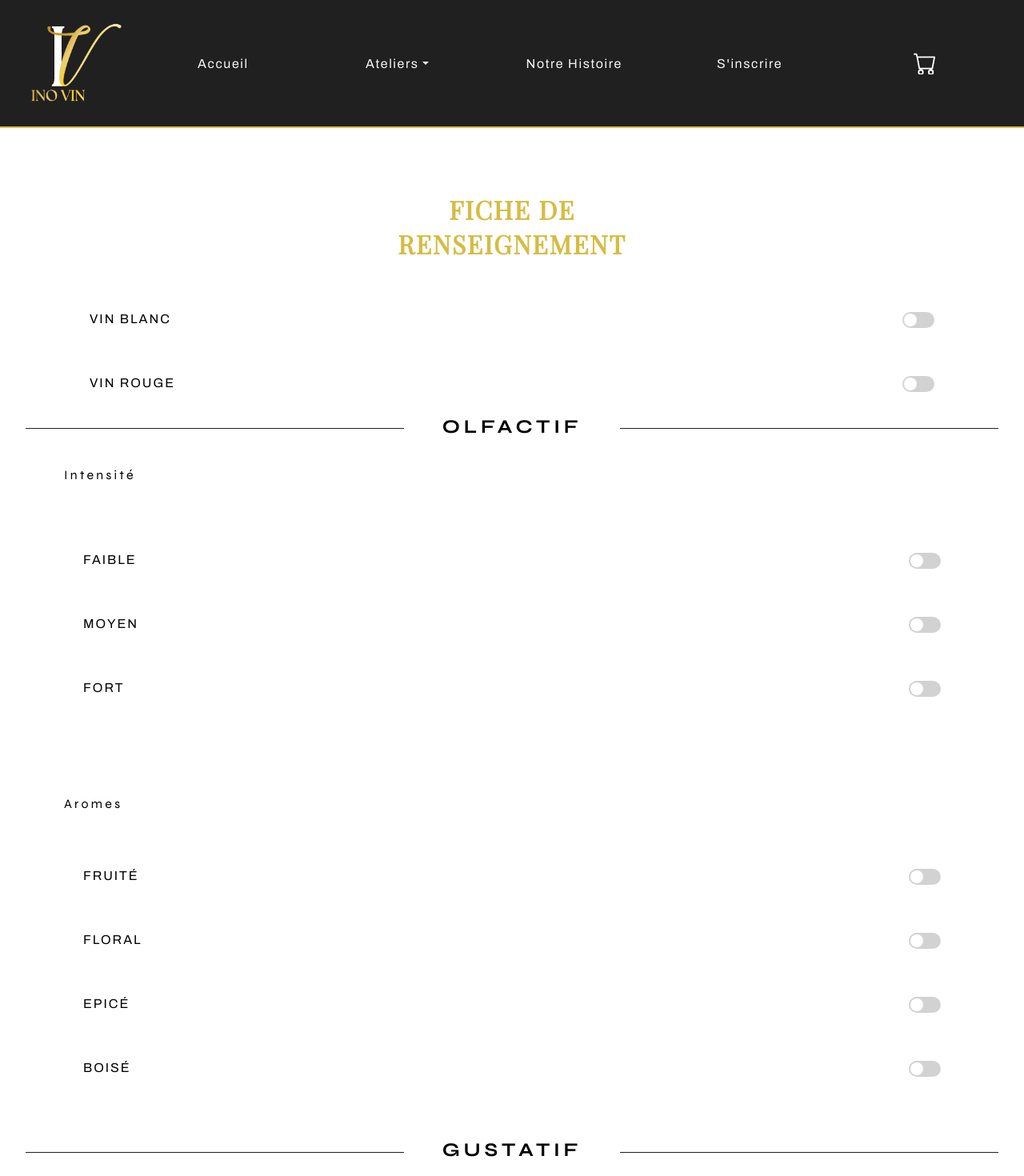
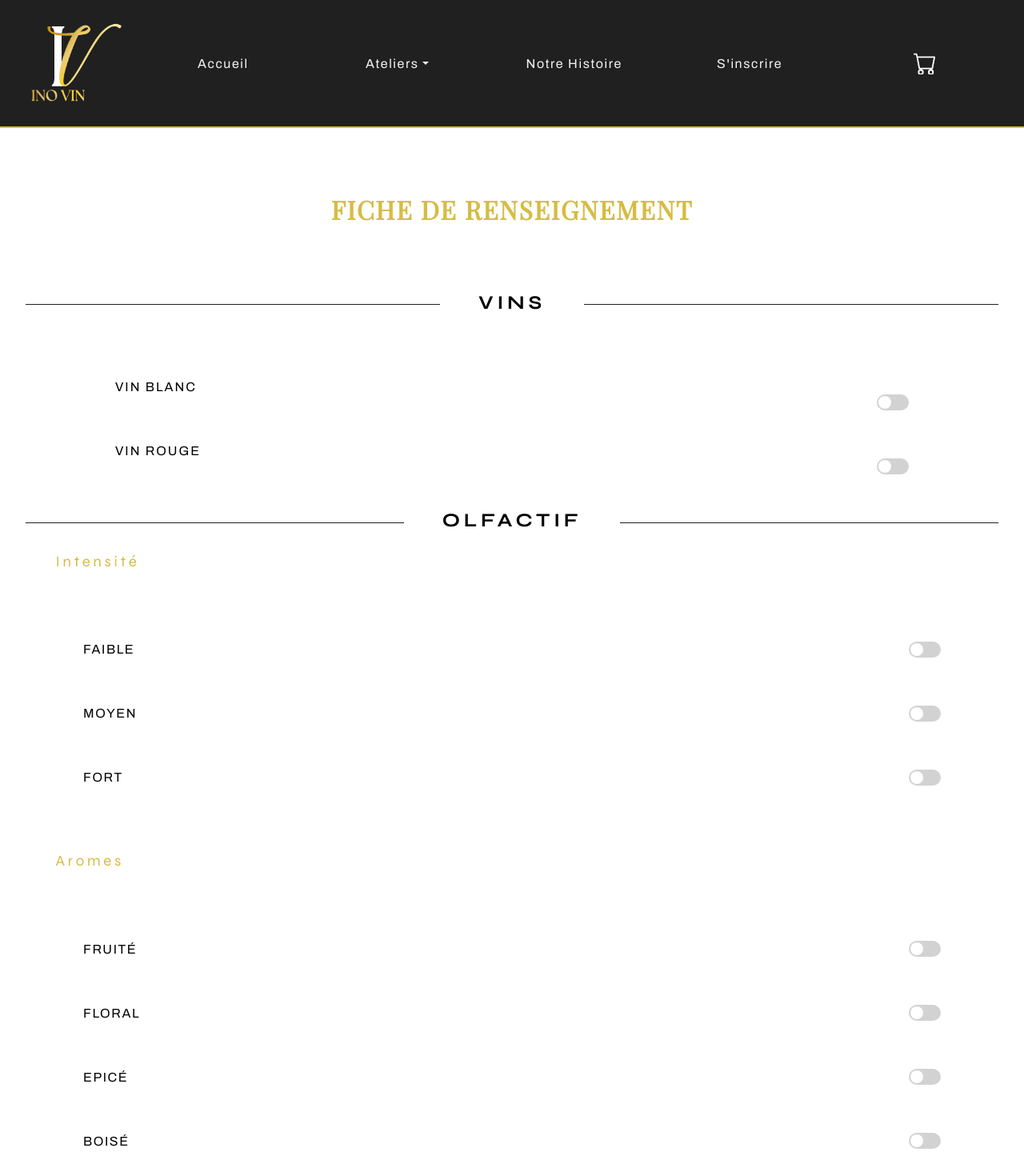
Before and after one commit to piveteauit/WCS_template-P3, a React (Create React App) app in the folder wcs-client/: page /renseignement in a window 1280 px wide. Shown: the top 1470 px of the page at 80% size. Built offline with nearby package versions, Linux system fonts and the light colour scheme.

Commit message:
css details on renseignement and inscription

```diff
--- a/wcs-client/src/pages/FicheDeRenseignement.jsx
+++ b/wcs-client/src/pages/FicheDeRenseignement.jsx
@@ -9,20 +9,23 @@ const FicheDeRenseignement = () => {
 
 
     return (
-        <div>
+        <div className='renseignement-page'>
             <Navbar />
             <MenuBurger />
 
-            <div className='FicheDeRenseignement-container'>
+            <form className='renseignement-container'>
 
                 <h1>FICHE DE RENSEIGNEMENT</h1>
+
+                <div className='vins-container'>
+                    <h2><span>Vins</span></h2>
+
                     <div className='vin-container'>
                         <p>vin blanc</p>
                         <div className="checkbox-container">
                             <input type="checkbox" id='check-vin-blanc' />
                             <label htmlFor="check-vin-blanc" className='button'></label>
                         </div>
-
                     </div>
                     <div className='vin-container'>
                         <p>vin rouge</p>
@@ -31,18 +34,17 @@ const FicheDeRenseignement = () => {
                             <label htmlFor="check" className='button'></label>
                         </div>
                     </div>
+                </div>
 
                 <div className='olfactif'>
                     <h2><span>OLFACTIF</span></h2>
                     <h3>Intensité</h3>
                     <div className="olfactif-toggle-container-intensity">
-
                         <div className="checkbox-container">
                             <p>FAIBLE</p>
                             <input type="checkbox" id='low-intensity' />
                             <label htmlFor="low-intensity" className='button'></label>
                         </div>
-
                         <div className="checkbox-container">
                             <p>MOYEN</p>
                             <input type="checkbox" id='middle-intensity' />
@@ -55,9 +57,9 @@ const FicheDeRenseignement = () => {
                             <label htmlFor="high-intensity" className='button'></label>
                         </div>
                     </div>
+
                     <h3>Aromes</h3>
                     <div className="olfactif-toggle-container-aromes">
-
                         <div className="checkbox-container">
                             <p>FRUITÉ</p>
                             <input type="checkbox" id='fruit-arome' />
@@ -79,6 +81,8 @@ const FicheDeRenseignement = () => {
                             <label htmlFor="wood-arome" className='button'></label>
                         </div>
                     </div>
+                </div>
+
                 <div className="gustatif">
                     <h2><span>GUSTATIF</span></h2>
                     <h3>Intensité</h3>
@@ -99,6 +103,7 @@ const FicheDeRenseignement = () => {
                             <label htmlFor="high-intensity-taste" className='button'></label>
                         </div>
                     </div>
+
                     <h3>Saveur</h3>
                     <div className="olfactif-toggle-container-taste">
                         <div className="checkbox-container">
@@ -126,16 +131,17 @@ const FicheDeRenseignement = () => {
                             <input type="checkbox" id='long-taste' />
                             <label htmlFor="long-taste" className='button'></label>
                         </div>
+                    </div>
+                </div>
                 <div className="form-infos-complementaires">
-                                <textarea name="infod-complementaires" id="infos" placeholder='informations complémentaires'>
+                    <label htmlFor="info-complementaires">Informations complémentaires</label>
+                    <textarea name="info-complementaires" id="infos" placeholder='Informations complémentaires, commentaire, question...'>
                     </textarea>
-                                <button>submit</button>
                 </div>
 
-                        </div>
-                    </div>
-                </div>
-            </div>
+                <button type='submit'>Valider</button>
+
+            </form>
         </div>
 
     )
--- a/wcs-client/src/pages/InscriptionForm.jsx
+++ b/wcs-client/src/pages/InscriptionForm.jsx
@@ -22,6 +22,7 @@ const InscriptionForm = () => {
   const [isAgeValid, setIsAgeValid] = useState(false);
   const [password, setPassword] = useState('');
   const [samePassword, setSamePassword] = useState('');
+  const [totalPrice, setTotalPrice] = useState('');
 
   const [formValues, setFormValues] = useState({
     firstname: '',
@@ -73,6 +74,9 @@ const InscriptionForm = () => {
       [e.target.name]: e.target.value,
     });
 
+    if (e.target.name === 'atelier') {
+      handlePrice()
+    }
     if (e.target.name === 'password') {
       handlePassword(e);
     }
@@ -81,6 +85,14 @@ const InscriptionForm = () => {
       handleSamePassword(e);
     }
   };
+
+  const handlePrice = () => {
+    if(formValues.atelier === "dégustation") {
+      setTotalPrice('70 €')
+    } else {
+      setTotalPrice('30 €')
+    }
+  }
 
   const onSubmit = (e) => {
     e.preventDefault();
@@ -193,7 +205,7 @@ const InscriptionForm = () => {
           onChange={onChange}
           value={formValues.password}
           required
-        />
+          />
         <p className="error-msg">{errorMessage}</p>
 
         <label htmlFor="same-password">Confirmation mot de passe</label>
@@ -205,10 +217,11 @@ const InscriptionForm = () => {
           onChange={onChange}
           value={formValues.samepassword}
           required
-        />
+          />
         <p className={formValues.samepassword === formValues.password ? "same-pwd" : "error-msg"}>
           Erreur : les mots de passe sont différents
         </p>
+        <h2>Montant : <span>{totalPrice}</span></h2>
         <button type="submit">Valider l'inscription</button>
       </form>
     </div>
--- a/wcs-client/src/styles/FicheDeRenseignement.css
+++ b/wcs-client/src/styles/FicheDeRenseignement.css
@@ -1,9 +1,48 @@
+.renseignement-page {
+    width: 100%;
+    height: 100%;
+    display: flex;
+    align-items: center;
+    justify-content: center;
+    flex-direction: column;
+}
+
+.renseignement-container {
+    width: 100%;
+    display: flex;
+    align-items: center;
+    justify-content: center;
+    flex-direction: column;
+}
+
+.vins-container, .olfactif, .gustatif {
+    width: 100%;
+    padding: 2em;
+}
+.vins-container>h2,
+.olfactif>h2,
+.gustatif>h2 {
+    width: 100%;
+    text-align: center;
+    border-bottom: 1px solid var(--dark-color);
+    line-height: 0.1em;
+    margin: 0.625em 0 1.25em;
+}
+
+.vins-container>h2>span,
+.olfactif>h2>span,
+.gustatif>h2>span {
+    text-transform: uppercase;
+    background-color: var(--lightest-color);
+    padding: 0 2em;
+    font-family: var(--secondary-title-font);
+}
 .checkbox-container {
     width: 100%;
-    height: 10vh;
+    height: 5em;
     background: #fff;
     display: flex;
-
+    align-items: center;
     justify-content: space-between;
 }
 
@@ -40,6 +79,10 @@
     display: none;
 }
 
+.vins-container {
+    width: 100%;
+}
+
 .vin-container {
     display: grid;
     grid-template-columns: 50%50%;
@@ -60,115 +103,58 @@
     margin: 1.5em 6em 0 0;
 }
 
-
-
-.FicheDeRenseignement-container h1 {
-    width: 30%;
-    text-align: center;
-    margin: 0 auto;
-
-}
-
-.FicheDeRenseignement-container p {
+.vin-container>p {
     letter-spacing: 2px;
     text-transform: uppercase;
 }
 
-
-.olfactif {
-    width: 100%;
-    padding: 2em;
+.olfactif>h3,
+.gustatif>h3 {
+    margin: 2em 0 1em 2em;
+    font-weight: 100;
+    color: var(--highlight-color);
 }
 
-.olfactif p {
-    letter-spacing: 2px;
+.olfactif-toggle-container-intensity,
+.olfactif-toggle-container-aromes,
+.olfactif-toggle-container-intensity-taste,
+.olfactif-toggle-container-taste
+{
+    padding: 2.5em 4.5em 1em 4.5em;
 }
-
-.olfactif>h2 {
-
-    width: 100%;
-    text-align: center;
-    border-bottom: 1px solid var(--dark-color);
-    line-height: 0.1em;
-    margin: 0.625em 0 1.25em;
-
-}
-
-
-.olfactif>h2>span {
-    background-color: var(--lightest-color);
-    padding: 0 2em;
-    font-family: var(--secondary-title-font);
-}
-
-
-.olfactif h3 {
-    margin: 3em 0 1em 3em;
-    font-weight: 100;
-    font-size: 1rem;
-}
-
-.olfactif-toggle-container-intensity {
-    padding: 4.5em 4.5em 1em 4.5em;
-}
-
-.olfactif-toggle-container-aromes {
-    padding: 3.5em 4.5em 1em 4.5em;
-}
-
-
-.gustatif>h2 {
-    width: 100%;
-    text-align: center;
-    border-bottom: 1px solid var(--dark-color);
-    line-height: 0.1em;
-    margin: 0.625em 0 1.25em;
-}
-
-.gustatif>h2>span {
-    background-color: var(--lightest-color);
-    padding: 0 2em;
-    font-family: var(--secondary-title-font);
-}
-
-.olfactif-toggle-container-intensity-taste {
-    padding: 4.5em 4.5em 1em 4.5em;
-}
-
-.olfactif-toggle-container-taste {
-    padding: 4.5em 4.5em 1em 4.5em;
-}
-
 
 .form-infos-complementaires {
     display: flex;
     justify-content: center;
     align-items: center;
-    margin: 3em;
+    margin: 0 3em 3em 3em;
     flex-direction: column;
 }
+.form-infos-complementaires>label {
+    margin: 1em;
+    align-self: flex-start;
+}
 
-.form-infos-complementaires textarea {
+.form-infos-complementaires>textarea {
     height: 40vh;
-    width: 600px;
+    width: 50em;
     resize: none;
     outline: none;
     background: #f5f4f4;
     padding: 1em;
-    text-align: center;
     border: #f5f4f4;
     font-family: Archivo;
 }
 
-.form-infos-complementaires button {
-    margin-top: 5em;
+.renseignement-container>button {
+    margin: 2em;
     background: none;
     color: black;
-    border: 1px solid #000;
+    border: 1px solid var(--dark-color);
     position: relative;
 }
 
-.form-infos-complementaires button::before {
+.renseignement-container>button::before {
     content: "";
     position: absolute;
     left: -100%;
@@ -178,8 +164,7 @@
     background-color: black;
 
 }
-
-.form-infos-complementaires button::after {
+.renseignement-container>button::after {
     content: "";
     position: absolute;
     right: -100%;
@@ -187,5 +172,8 @@
     width: 100%;
     height: 1px;
     background-color: black;
-
 }
+.renseignement-container>button:hover {
+    background-color: var(--highlight-color);
+    color: var(--lightest-color);
+}
--- a/wcs-client/src/styles/InscriptionForm.css
+++ b/wcs-client/src/styles/InscriptionForm.css
@@ -23,6 +23,12 @@
     padding: 0.5em;
 }
 
+.inscription-form>h2 {
+    margin: 1em;
+}
+.inscription-form>h2>span {
+    color: var(--highlight-color);
+}
 .inscription-form>button {
     width: 15em;
 }
```
Lines whose indentation alone changed are shown as unchanged.
